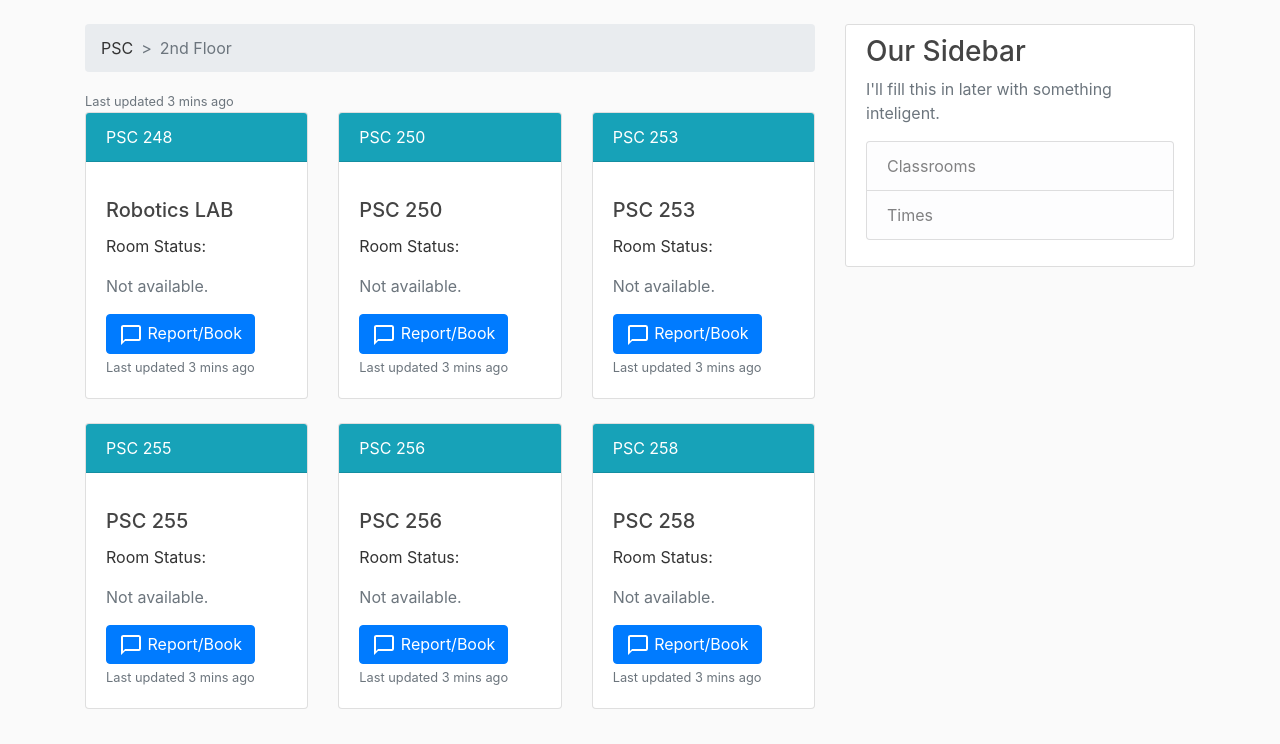
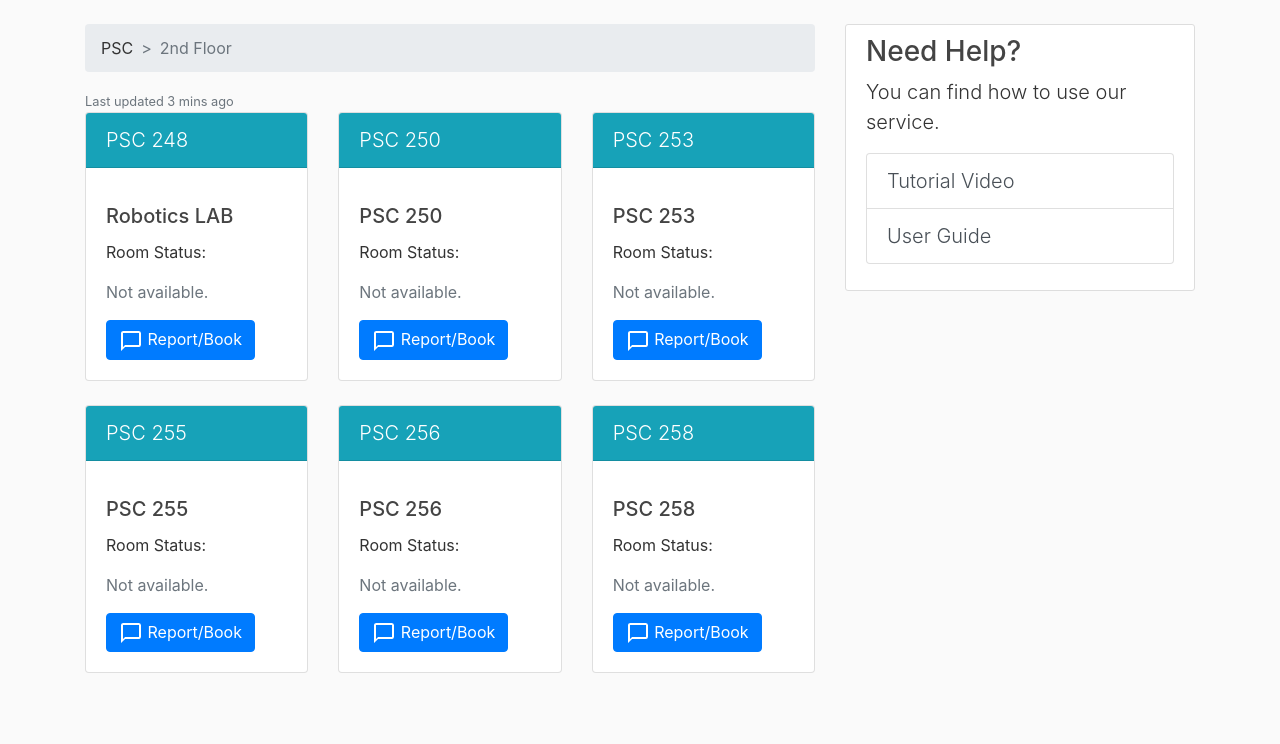
Before and after one commit to RoaringPigeon/Capstone-Project, a Flask app: page / in a window 1280 px wide. Shown: the part 56-800 px from the top of the page. Run offline with Flask 2, Linux system fonts and the light colour scheme; some libraries are stand-ins or nearby versions.

Commit message:
Update: home.html and layhout.html
Minor updates for html files. Sidebox menu edited to display tutorial video/user guide contents.

```diff
--- a/crb/templates/home.html
+++ b/crb/templates/home.html
@@ -14,7 +14,7 @@
 <!--Status: ClassRooms PSC 2F #1-->
 <div class="card-deck">
     <div class="card">
-        <div class="card-header text-white bg-info mb-3">PSC 248</div>
+        <div class="card-header text-white bg-info mb-3 lead">PSC 248</div>
         <div class="card-body">
             <h5 class="card-title">Robotics LAB</h5>
             <p class="card-text">Room Status: </p>
@@ -26,11 +26,10 @@
             <button type="button" class="btn btn-primary" data-toggle="modal" data-target="#roombooking"><img
                     src="{{ url_for('static', filename='chat_bubble_white_24dp.png') }}">
                 </img>Report/Book</button>
-            <p class="card-text"><small class="text-muted">Last updated 3 mins ago</small></p>
         </div>
     </div>
     <div class="card">
-        <div class="card-header text-white bg-info mb-3">PSC 250</div>
+        <div class="card-header text-white bg-info mb-3 lead">PSC 250</div>
         <div class="card-body">
             <h5 class="card-title">PSC 250</h5>
             <p class="card-text">Room Status: </p>
@@ -42,11 +41,10 @@
             <a href="#" class="btn btn-primary"><img
                     src="{{ url_for('static', filename='chat_bubble_white_24dp.png') }}">
                 </img>Report/Book</a>
-            <p class="card-text"><small class="text-muted">Last updated 3 mins ago</small></p>
         </div>
     </div>
     <div class="card">
-        <div class="card-header text-white bg-info mb-3">PSC 253</div>
+        <div class="card-header text-white bg-info mb-3 lead">PSC 253</div>
         <div class="card-body">
             <h5 class="card-title">PSC 253</h5>
             <p class="card-text">Room Status: </p>
@@ -58,7 +56,6 @@
             <a href="#" class="btn btn-primary"><img
                     src="{{ url_for('static', filename='chat_bubble_white_24dp.png') }}">
                 </img>Report/Book</a>
-            <p class="card-text"><small class="text-muted">Last updated 3 mins ago</small></p>
         </div>
     </div>
 </div><br>
@@ -66,7 +63,7 @@
 <!--Status: ClassRooms PSC 2F #2-->
 <div class="card-deck">
     <div class="card">
-        <div class="card-header text-white bg-info mb-3">PSC 255</div>
+        <div class="card-header text-white bg-info mb-3 lead">PSC 255</div>
         <div class="card-body">
             <h5 class="card-title">PSC 255</h5>
             <p class="card-text">Room Status: </p>
@@ -78,11 +75,10 @@
             <a href="#" class="btn btn-primary"><img
                     src="{{ url_for('static', filename='chat_bubble_white_24dp.png') }}">
                 </img>Report/Book</a>
-            <p class="card-text"><small class="text-muted">Last updated 3 mins ago</small></p>
         </div>
     </div>
     <div class="card">
-        <div class="card-header text-white bg-info mb-3">PSC 256</div>
+        <div class="card-header text-white bg-info mb-3 lead">PSC 256</div>
         <div class="card-body">
             <h5 class="card-title">PSC 256</h5>
             <p class="card-text">Room Status: </p>
@@ -94,11 +90,10 @@
             <a href="#" class="btn btn-primary"><img
                     src="{{ url_for('static', filename='chat_bubble_white_24dp.png') }}">
                 </img>Report/Book</a>
-            <p class="card-text"><small class="text-muted">Last updated 3 mins ago</small></p>
         </div>
     </div>
     <div class="card">
-        <div class="card-header text-white bg-info mb-3">PSC 258</div>
+        <div class="card-header text-white bg-info mb-3 lead">PSC 258</div>
         <div class="card-body">
             <h5 class="card-title">PSC 258</h5>
             <p class="card-text">Room Status: </p>
@@ -110,7 +105,6 @@
             <a href="#" class="btn btn-primary"><img
                     src="{{ url_for('static', filename='chat_bubble_white_24dp.png') }}">
                 </img>Report/Book</a>
-            <p class="card-text"><small class="text-muted">Last updated 3 mins ago</small></p>
         </div>
     </div>
 </div>
--- a/crb/templates/layout.html
+++ b/crb/templates/layout.html
@@ -3,7 +3,7 @@
 
 <head>
     <meta charset="utf-8">
-    <meta name="viewport" content="width=device-width, initial-scale=1.0", shrink-to-fit="no">
+    <meta name="viewport" content="width=device-width, initial-scale=1.0" , shrink-to-fit="no">
 
     <link rel="stylesheet" href="https://stackpath.bootstrapcdn.com/bootstrap/4.4.1/css/bootstrap.min.css"
         integrity="sha384-Vkoo8x4CGsO3+Hhxv8T/Q5PaXtkKtu6ug5TOeNV6gBiFeWPGFN9MuhOf23Q9Ifjh" crossorigin="anonymous">
@@ -49,7 +49,7 @@
                 {% with messages = get_flashed_messages(with_categories=true) %}
                 {% if messages %}
                 {% for category, message in messages %}
-                            <div class = "alert alert-{{ category }}">
+                <div class="alert alert-{{ category }}">
                     {{ message }}
                 </div>
                 {% endfor %}
@@ -59,11 +59,13 @@
             </div>
             <div class="col-md-4">
                 <div class="content-section">
-                    <h3>Our Sidebar</h3>
-                    <p class='text-muted'>I'll fill this in later with something inteligent.
+                    <h3>Need Help?</h3>
+                    <p class='lead'>You can find how to use our service.
                         <ul class="list-group">
-                            <li class="list-group-item list-group-item-light">Classrooms</li>
-                            <li class="list-group-item list-group-item-light">Times</li>
+                            <button type="button" class="lead list-group-item list-group-item-action"
+                                data-toggle="modal" data-target="#tutorialvideo">Tutorial Video</button>
+                            <button type="button" class="lead list-group-item list-group-item-action"
+                                data-toggle="modal" data-target="#userguide">User Guide</button>
                         </ul>
                     </p>
                 </div>
@@ -71,14 +73,48 @@
         </div>
     </main>
     <script src="https://code.jquery.com/jquery-3.3.1.slim.min.js"
-        integrity="sha384-q8i/X+965DzO0rT7abK41JStQIAqVgRVzpbzo5smXKp4YfRvH+8abtTE1Pi6jizo"
-        crossorigin="anonymous"></script>
+        integrity="sha384-q8i/X+965DzO0rT7abK41JStQIAqVgRVzpbzo5smXKp4YfRvH+8abtTE1Pi6jizo" crossorigin="anonymous">
+    </script>
     <script src="https://cdnjs.cloudflare.com/ajax/libs/popper.js/1.14.7/umd/popper.min.js"
-        integrity="sha384-UO2eT0CpHqdSJQ6hJty5KVphtPhzWj9WO1clHTMGa3JDZwrnQq4sF86dIHNDz0W1"
-        crossorigin="anonymous"></script>
+        integrity="sha384-UO2eT0CpHqdSJQ6hJty5KVphtPhzWj9WO1clHTMGa3JDZwrnQq4sF86dIHNDz0W1" crossorigin="anonymous">
+    </script>
     <script src="https://stackpath.bootstrapcdn.com/bootstrap/4.3.1/js/bootstrap.min.js"
-        integrity="sha384-JjSmVgyd0p3pXB1rRibZUAYoIIy6OrQ6VrjIEaFf/nJGzIxFDsf4x0xIM+B07jRM"
-        crossorigin="anonymous"></script>
+        integrity="sha384-JjSmVgyd0p3pXB1rRibZUAYoIIy6OrQ6VrjIEaFf/nJGzIxFDsf4x0xIM+B07jRM" crossorigin="anonymous">
+    </script>
 </body>
+<div class="modal fade" id="tutorialvideo" tabindex="-1" role="dialog" aria-labelledby="tutorialvideo"
+    aria-hidden="true">
+    <div class="modal-dialog" role="document">
+        <div class="modal-content">
+            <!-- Tutorial Youtube Video -->
+            <div class="modal-header">
+                <h5 class="modal-title" id="tutorialvideoLabel">Watch Tutorial Video</h5>
+            </div>
+            <div class="modal-body">
+                Tutorial Youtube Video Embed here
+            </div>
+            <div class="modal-footer">
+                <button type="button" class="btn btn-secondary" data-dismiss="modal">Close</button>
+            </div>
+        </div>
+    </div>
+</div>
+<div class="modal fade" id="userguide" tabindex="-1" role="dialog" aria-labelledby="userguide"
+    aria-hidden="true">
+    <div class="modal-dialog" role="document">
+        <div class="modal-content">
+            <!-- User Guide Section -->
+            <div class="modal-header">
+                <h5 class="modal-title" id="userguideLabel">User Guide</h5>
+            </div>
+            <div class="modal-body">
+                User Guide Contents here
+            </div>
+            <div class="modal-footer">
+                <button type="button" class="btn btn-secondary" data-dismiss="modal">Close</button>
+            </div>
+        </div>
+    </div>
+</div>
 
 </html>
```
Also changed, not shown: crb/static/baseline_help_outline_black_18dp.png (added), crb/static/baseline_refresh_black_18dp.png (added), crb/static/chat_bubble_outline-24px.svg (deleted), crb/static/img/chat_bubble_outline-24px.svg (deleted). Lines whose indentation alone changed are shown as unchanged.
